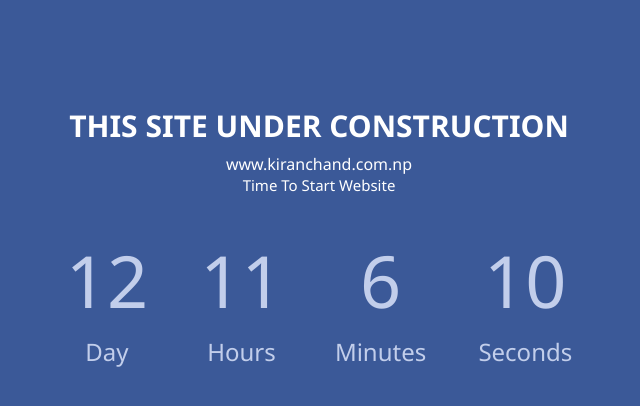
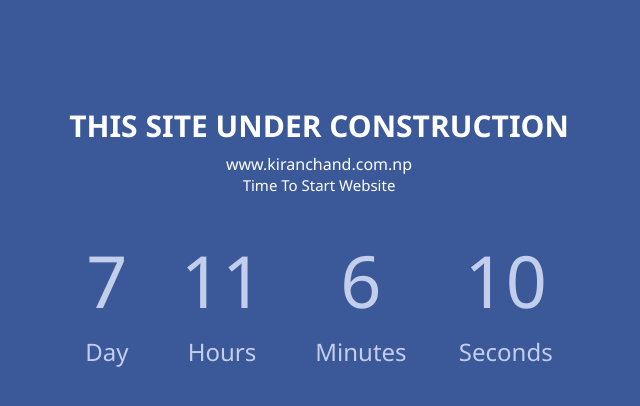
Before and after one commit to Ashok734/kiran-under-constraction, a plain HTML site: page index.html in a window 1280 px wide. Shown: the whole page, without its empty margins (321-961 px from the left). Drawn offline with nearby package versions, Linux system fonts and the light colour scheme.

Commit message:
kiran 5days

```diff
--- a/index.html
+++ b/index.html
@@ -35,7 +35,7 @@ let hour = minute * 60
 let day = hour * 24
 
 // اون تاریخی که قراره بهش برسیم
-let countDown = new Date('July 7, 2024 00:00:00').getTime();
+let countDown = new Date('July 2, 2024 00:00:00').getTime();
 
 const myRacing = () => {
 
```
